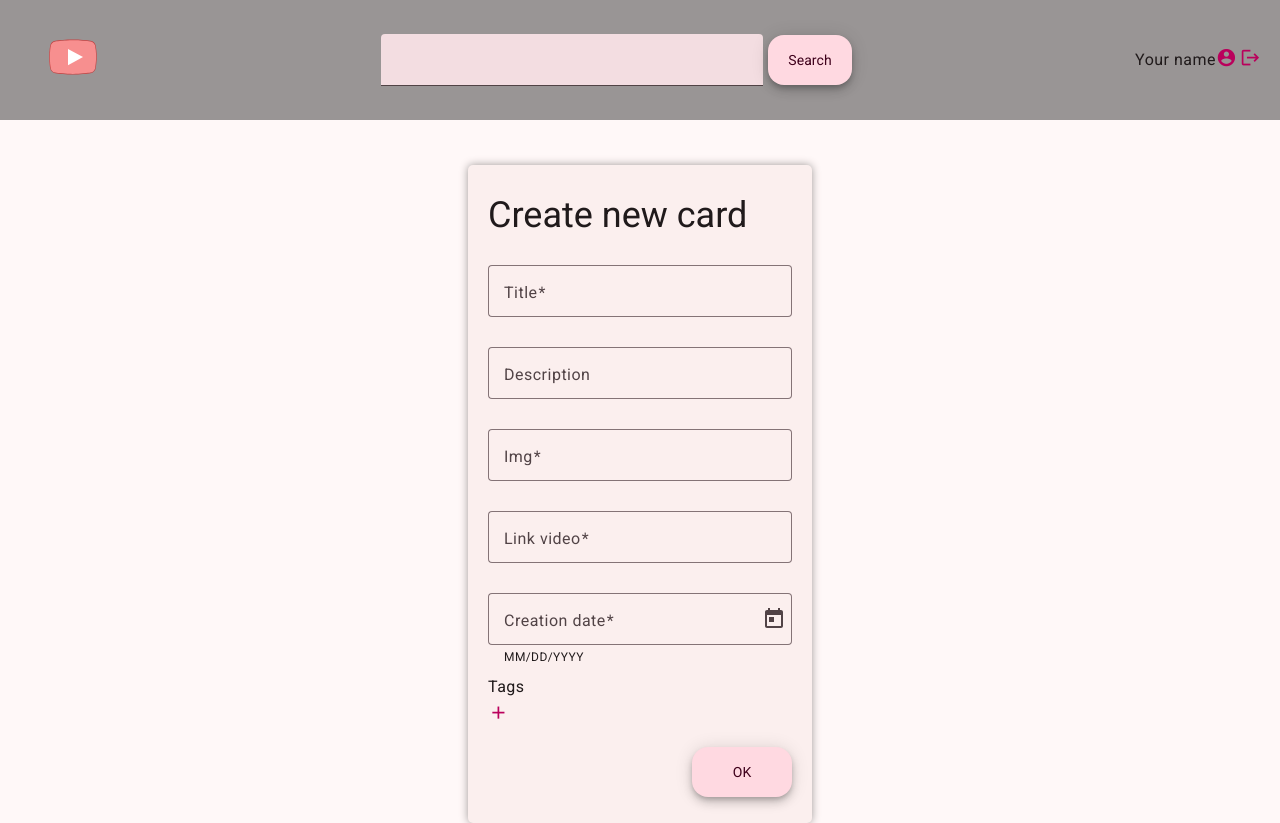
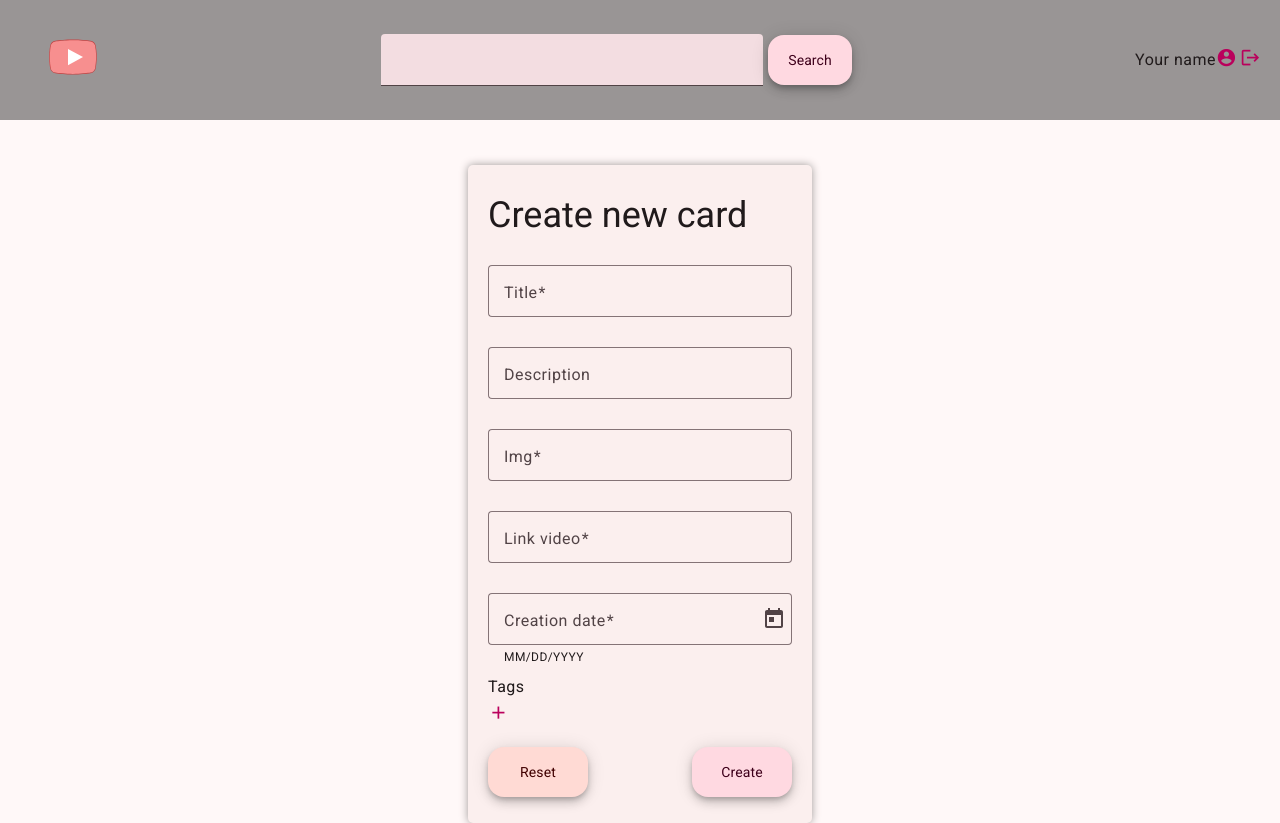
Before and after one commit to YuliyaVoronovich/youtube-client-app, an Angular app in the folder youtube-client/: page /admin in a window 1280 px wide. Built offline with nearby package versions, Linux system fonts and the light colour scheme.

Commit message:
feat: add Reset button

```diff
--- a/youtube-client/src/app/features/admin/components/card-form/card-form.component.html
+++ b/youtube-client/src/app/features/admin/components/card-form/card-form.component.html
@@ -68,6 +68,11 @@
       fontIcon="add"
       (click)="addTag()"></app-icon>
   </div>
-
-  <app-button colorButton="primary" text="OK"></app-button>
+  <div class="btns">
+    <app-button
+      colorButton="accent"
+      text="Reset"
+      (click)="resetForm()"></app-button>
+    <app-button colorButton="primary" text="Create"></app-button>
+  </div>
 </form>
--- a/youtube-client/src/app/features/admin/components/card-form/card-form.component.scss
+++ b/youtube-client/src/app/features/admin/components/card-form/card-form.component.scss
@@ -36,3 +36,8 @@ app-button {
   flex-direction: column;
   gap: 4px;
 }
+
+.btns {
+  display: flex;
+  justify-content: space-between;
+}
--- a/youtube-client/src/app/features/admin/components/card-form/card-form.component.ts
+++ b/youtube-client/src/app/features/admin/components/card-form/card-form.component.ts
@@ -72,11 +72,23 @@ export class CardFormComponent {
     return this.createCardForm.get('tags') as FormArray;
   }
 
-  protected addTag() {
+  addTag() {
     if (this.tags.length < 5) {
       this.tags.push(new FormControl('', Validators.required));
     } else {
       this.isShowIconCreate = false;
     }
   }
+
+  resetForm() {
+    this.createCardForm.setControl(
+      'tags',
+      new FormArray([], Validators.required)
+    );
+    this.createCardForm.reset();
+
+    Object.keys(this.createCardForm.controls).forEach(key => {
+      this.createCardForm.get(key)?.setErrors(null);
+    });
+  }
 }
```
